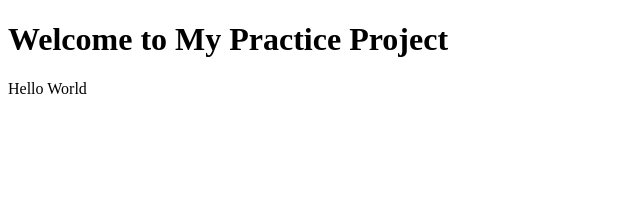
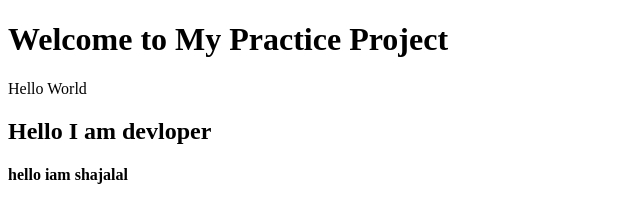
Before and after one commit to codeccodex/github-practice, a plain HTML site: page index.html in a window 1280 px wide. Shown: the whole page, without its empty margins (0-640 px from the left). Drawn offline with Linux system fonts and the light colour scheme.

Commit message:
html file change

```diff
--- a/index.html
+++ b/index.html
@@ -6,5 +6,7 @@
   <body>
     <h1>Welcome to My Practice Project</h1>
     <header>Hello World</header>
+    <h2>Hello I am devloper</h2>
+    <h4>hello iam shajalal</h4>
   </body>
 </html>
```
